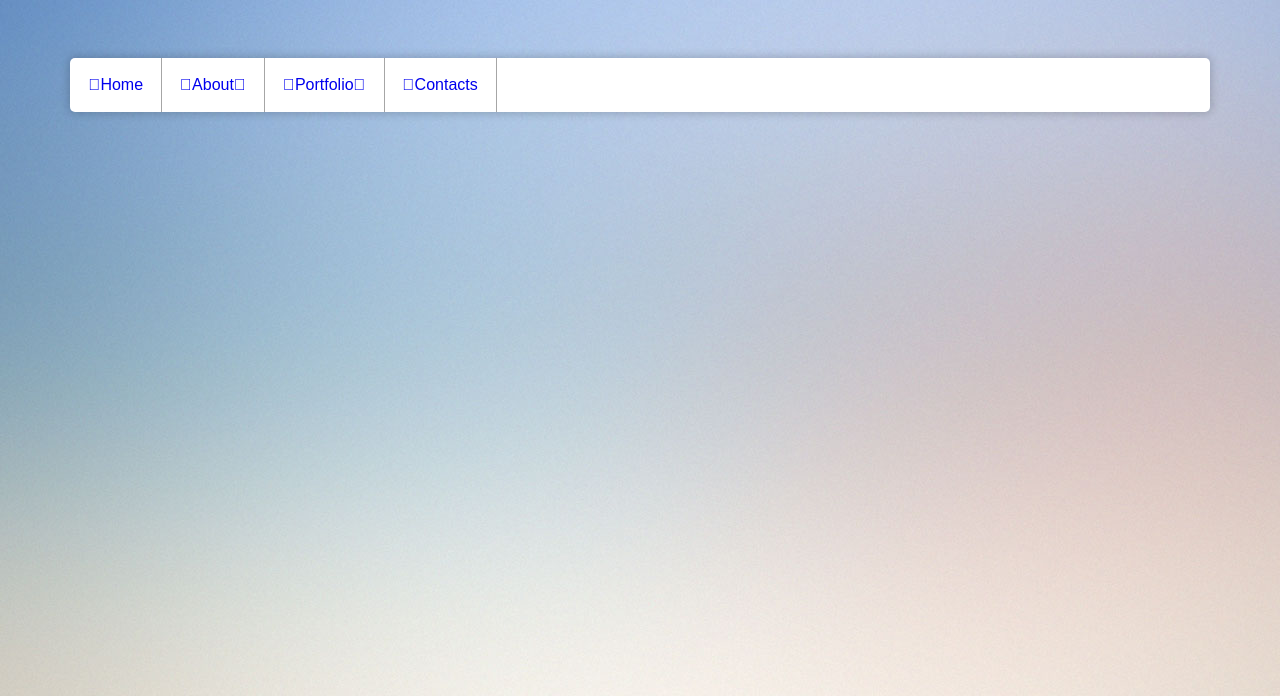
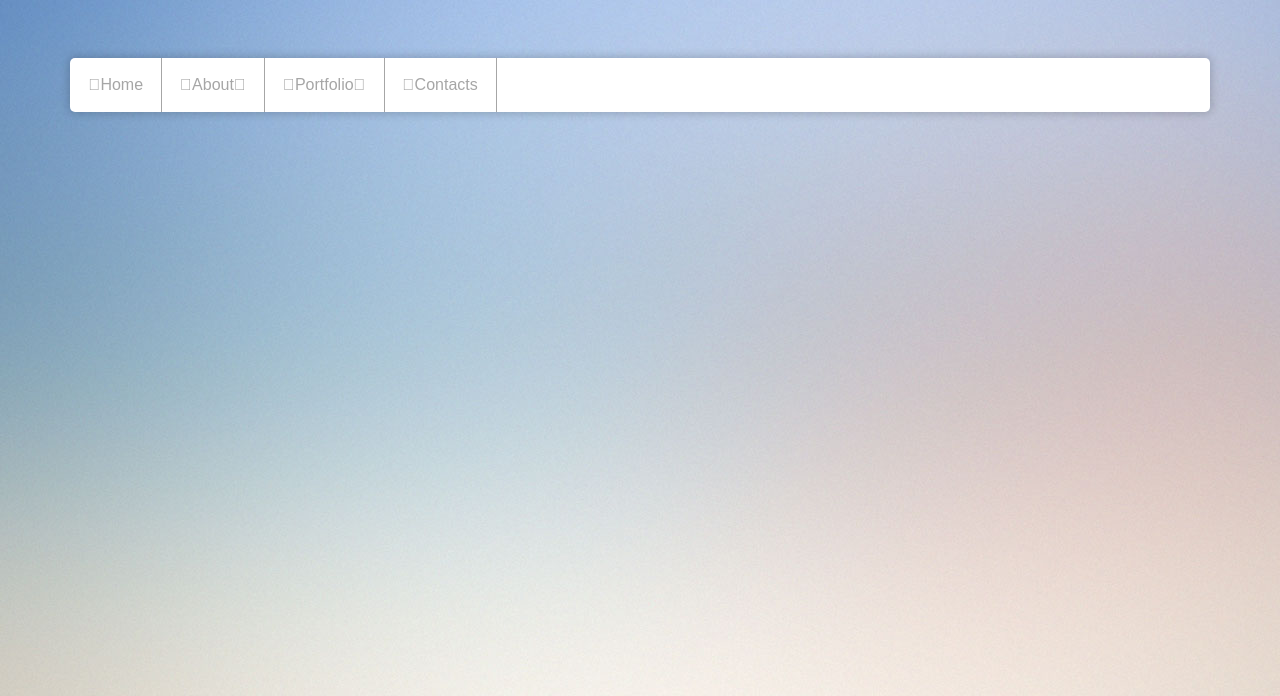
Before and after one commit to hritikpatidar/9sept2021, a plain HTML site: page index.html in a window 1280 px wide. Shown: the part 104-800 px from the top of the page. Drawn offline with Linux system fonts and the light colour scheme.

Commit message:
my second project

```diff
--- a/index.html
+++ b/index.html
@@ -74,7 +74,7 @@
         header>nav>ul>li>a {
             /*a is a inline element ->block level element*/
             text-decoration: none;
-            columns: #a6a6a6;
+            color: #a6a6a6;
             padding: 18px;
             display: block;
             border-right: 1px solid #a6a6a6;
```
